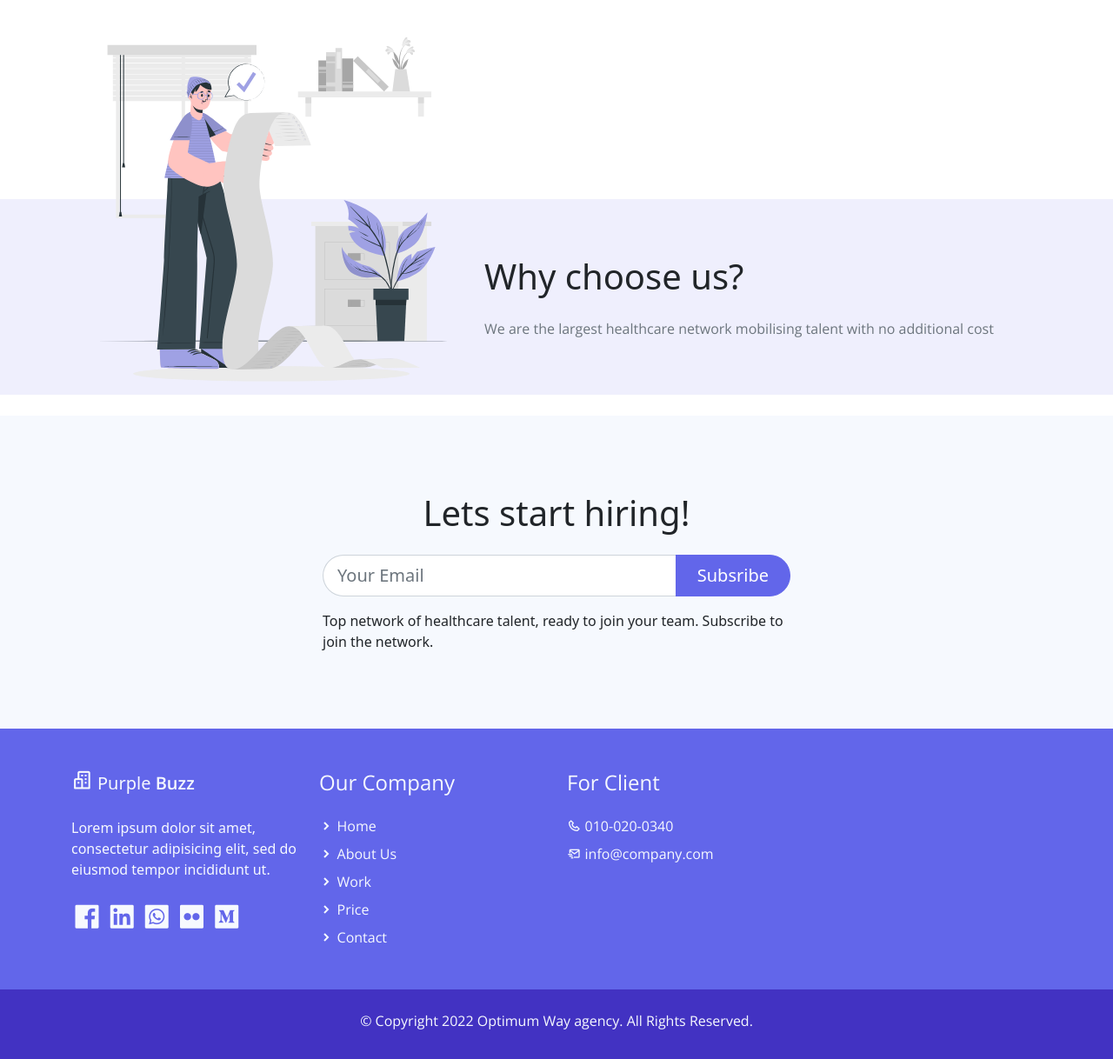
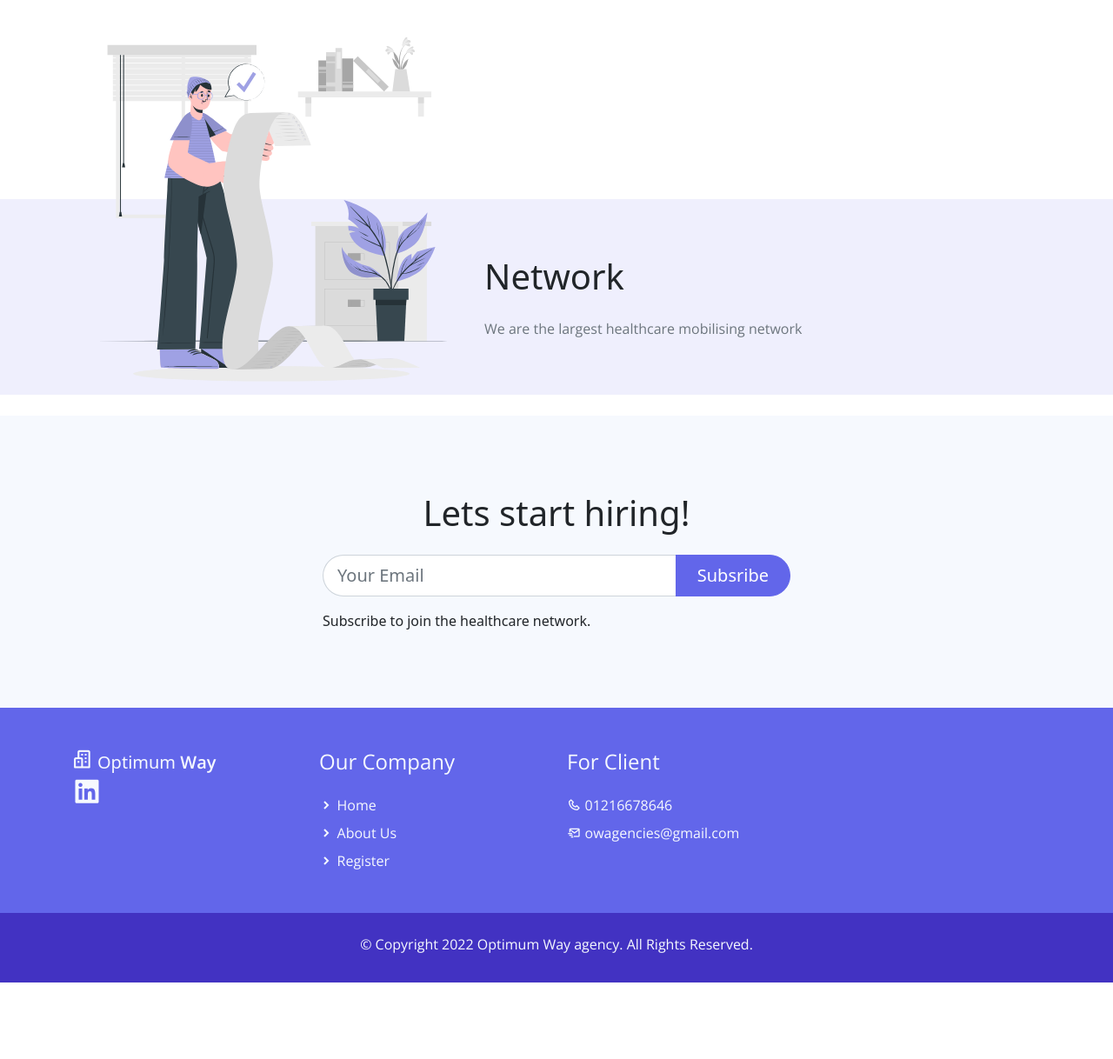
Before and after one commit to Zak-aden1/optimumway, a plain HTML site: page about.html in a window 1280 px wide. Shown: the part 680-1898 px from the top of the page at 87% size. After the commit the page ends 1810 px from the top, so only its background shows below. Drawn offline with nearby package versions, Linux system fonts and the light colour scheme.

Commit message:
word changes@

```diff
--- a/about.html
+++ b/about.html
@@ -47,7 +47,7 @@ https://templatemo.com/tm-561-purple-buzz
                             <a class="nav-link btn-outline-primary rounded-pill px-3" href="about.html">About</a>
                         </li>
                         <li class="nav-item">
-                            <a class="nav-link btn-outline-primary rounded-pill px-3" href="register.html">Contact</a>
+                            <a class="nav-link btn-outline-primary rounded-pill px-3" href="register.html">Register</a>
                         </li>
                     </ul>
                 </div>
@@ -70,7 +70,7 @@ https://templatemo.com/tm-561-purple-buzz
                     <h1 class="h2 py-5 text-primary typo-space-line">About Us</h1>
                     <p class="light-300">
                         <!-- Vector illustration credit goes to <a rel="nofollow" href="http://freepik.com/" target="_blank">FreePik</a> website. Purple Buzz is provided by TemplateMo. Lorem ipsum dolor sit amet, consectetur. -->
-                        We are a healthcare professional recruitment agency that were created by a diverse network of healthcare professionals. We are run by and for healthcare professionals.
+                        Optimum Way are experts in supplying staff to help a diverse range of healthcare settings. Our dedicated aproach and compassion with understanding staff and employees is why we are highly regarded.
                     </p>
                 </div>
                 <div class="col-lg-6">
@@ -90,10 +90,10 @@ https://templatemo.com/tm-561-purple-buzz
                     <img src="./assets/img/work.svg" class="rounded img-fluid" alt="">
                 </div>
                 <div class="banner-content col-lg-7 align-self-end">
-                    <h2 class="h2 pb-3">Why choose us?</h2>
+                    <h2 class="h2 pb-3">Network</h1>
                     <p class="text-muted pb-5 light-300">
                     <!-- You are allowed to download and use this Purple Buzz template for your websites. You are <strong>not allowed</strong> to re-distribute this template ZIP file on other template websites. It is quite easy to simply copy and repost the ZIP file on any <a rel="nofollow" href="https://www.google.com/search?q=free+css" target="_blank">Free CSS collection</a> websites.</p> -->
-                    We are the largest healthcare network mobilising talent with no additional cost
+                    We are the largest healthcare mobilising network
                 </div>
             </div>
         </div>
@@ -113,7 +113,7 @@ https://templatemo.com/tm-561-purple-buzz
                         <button class="btn btn-secondary text-white btn-lg rounded-pill rounded-start px-lg-4" type="submit">Subsribe</button>
                     </div>
                     <!-- <p class="text-center light-300">Lorem ipsum dolor sit amet, consectetur adipiscing elit, sed do eiusmod tempor incididunt labore et dolore magna aliqua.</p> -->
-                    Top network of healthcare talent, ready to join your team. Subscribe to join the network.
+                    Subscribe to join the healthcare network.
                     </form>
                 </div>
             </div>
@@ -130,24 +130,19 @@ https://templatemo.com/tm-561-purple-buzz
                 <div class="col-lg-3 col-12 align-left">
                     <a class="navbar-brand" href="index.html">
                         <i class='bx bx-buildings bx-sm text-light'></i>
-                        <span class="text-light h5">Purple</span> <span class="text-light h5 semi-bold-600">Buzz</span>
+                        <span class="text-light h5">Optimum</span> <span class="text-light h5 semi-bold-600 py-5">Way</span>
                     </a>
-                    <p class="text-light my-lg-4 my-2">
+                    <!-- <p class="text-light my-lg-4 my-2">
                         Lorem ipsum dolor sit amet, consectetur adipisicing elit,
                         sed do eiusmod tempor incididunt ut.
-                    </p>
+                    </p> -->
                     <ul class="list-inline footer-icons light-300">
                         <li class="list-inline-item m-0">
-                            <a class="text-light" target="_blank" href="http://facebook.com/">
-                                <i class='bx bxl-facebook-square bx-md'></i>
-                            </a>
-                        </li>
-                        <li class="list-inline-item m-0">
-                            <a class="text-light" target="_blank" href="https://www.linkedin.com/">
+                            <a class="text-light" target="_blank" href="https://www.linkedin.com/in/optimum-way-agency-98778124a/">
                                 <i class='bx bxl-linkedin-square bx-md'></i>
                             </a>
                         </li>
-                        <li class="list-inline-item m-0">
+                        <!-- <li class="list-inline-item m-0">
                             <a class="text-light" target="_blank" href="https://www.whatsapp.com/">
                                 <i class='bx bxl-whatsapp-square bx-md'></i>
                             </a>
@@ -161,7 +156,7 @@ https://templatemo.com/tm-561-purple-buzz
                             <a class="text-light" target="_blank" href="https://www.medium.com/">
                                 <i class='bx bxl-medium-square bx-md' ></i>
                             </a>
-                        </li>
+                        </li> -->
                     </ul>
                 </div>
 
@@ -174,14 +169,14 @@ https://templatemo.com/tm-561-purple-buzz
                             <li class="pb-2">
                                 <i class='bx-fw bx bxs-chevron-right bx-xs'></i><a class="text-decoration-none text-light py-1" href="about.html">About Us</a>
                             </li>
-                            <li class="pb-2">
+                            <!-- <li class="pb-2">
                                 <i class='bx-fw bx bxs-chevron-right bx-xs'></i><a class="text-decoration-none text-light py-1" href="work.html">Work</a>
                             </li>
                             <li class="pb-2">
                                 <i class='bx-fw bx bxs-chevron-right bx-xs'></i></i><a class="text-decoration-none text-light py-1" href="pricing.html">Price</a>
-                            </li>
+                            </li> -->
                             <li class="pb-2">
-                                <i class='bx-fw bx bxs-chevron-right bx-xs'></i><a class="text-decoration-none text-light py-1" href="register.html">Contact</a>
+                                <i class='bx-fw bx bxs-chevron-right bx-xs'></i><a class="text-decoration-none text-light py-1" href="register.html">Register</a>
                             </li>
                         </ul>
                 </div>
@@ -190,10 +185,10 @@ https://templatemo.com/tm-561-purple-buzz
                     <h2 class="h4 pb-lg-3 text-light light-300">For Client</h2>
                     <ul class="list-unstyled text-light light-300">
                         <li class="pb-2">
-                            <i class='bx-fw bx bx-phone bx-xs'></i><a class="text-decoration-none text-light py-1" href="tel:010-020-0340">010-020-0340</a>
+                            <i class='bx-fw bx bx-phone bx-xs'></i><a class="text-decoration-none text-light py-1" href="tel:010-020-0340">01216678646</a>
                         </li>
                         <li class="pb-2">
-                            <i class='bx-fw bx bx-mail-send bx-xs'></i><a class="text-decoration-none text-light py-1" href="mailto:info@company.com">info@company.com</a>
+                            <i class='bx-fw bx bx-mail-send bx-xs'></i><a class="text-decoration-none text-light py-1" href="mailto:info@company.com">owagencies@gmail.com</a>
                         </li>
                     </ul>
                 </div>
```
Also changed, not shown: index.html (+7 -8 lines), register.html (+2 -2 lines).
